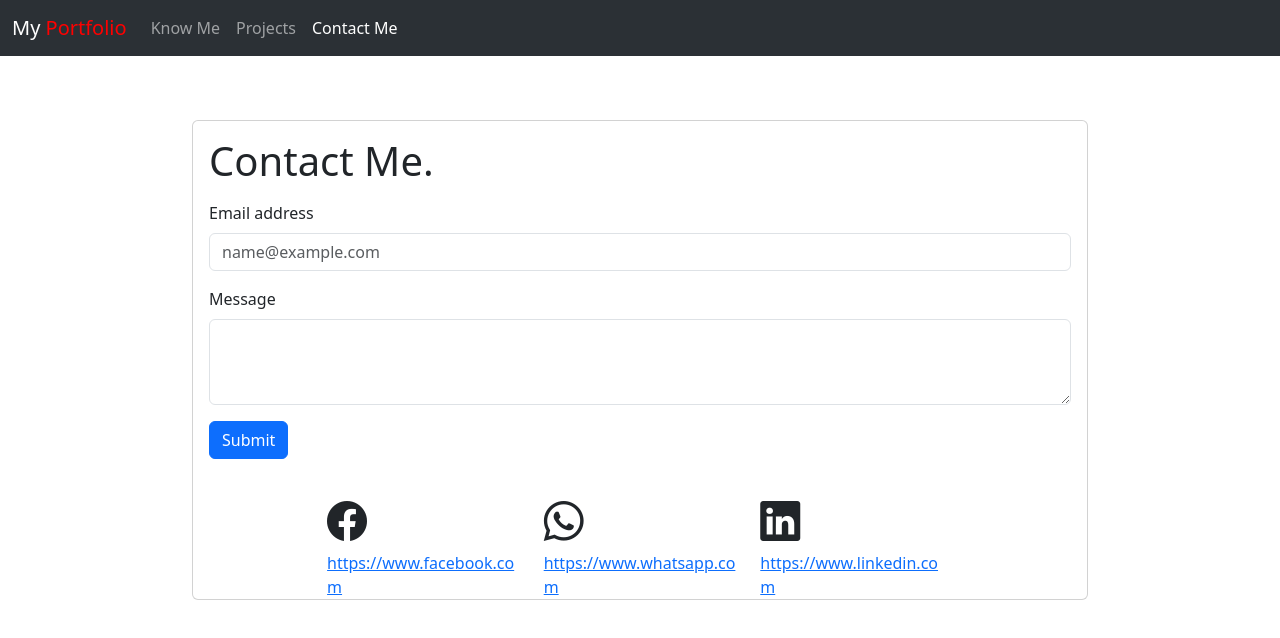
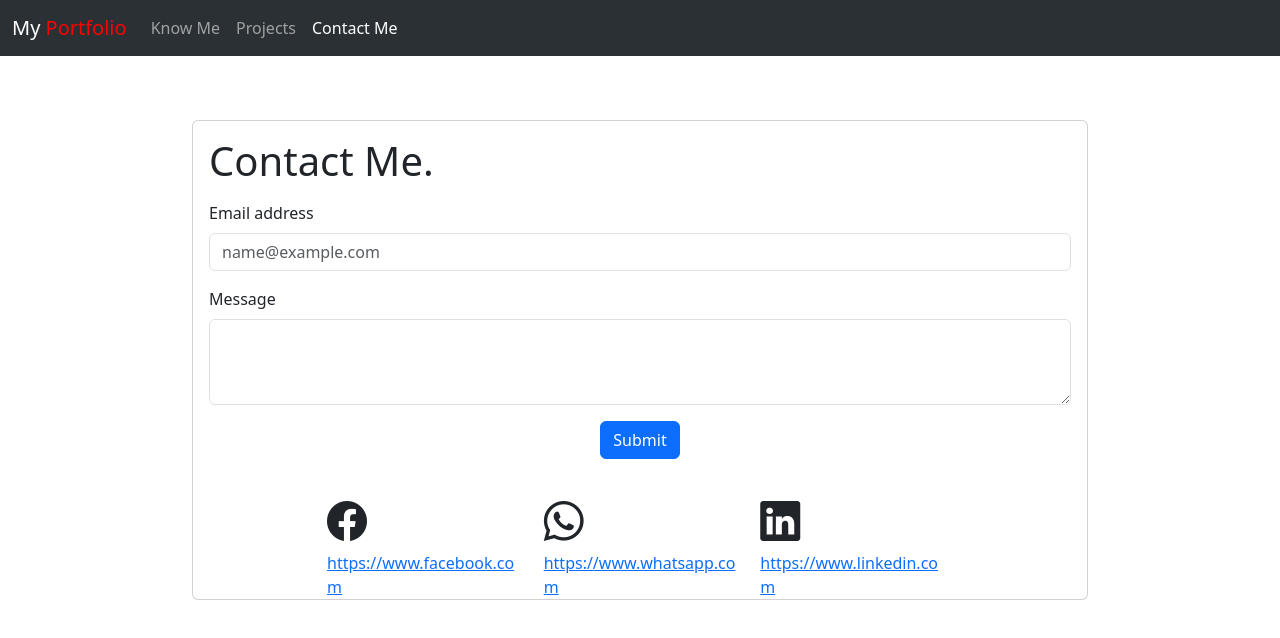
Before and after one commit to nikhilvyas12/My-Portfolio, a plain HTML site: page contact.html in a window 1280 px wide. Drawn offline with nearby package versions, Linux system fonts and the light colour scheme.

Commit message:
Aligned submit button at contact

```diff
--- a/contact.html
+++ b/contact.html
@@ -53,7 +53,10 @@
                         <label for="exampleFormControlTextarea1" class="form-label">Message</label>
                         <textarea class="form-control" id="exampleFormControlTextarea1" rows="3"></textarea>
                     </div>
-                    <button class="btn btn-primary">Submit</button>
+                    <div style="text-align: center;">
+                        <button class="btn btn-primary">Submit</button>
+                    </div>
+                    <!-- <button class="btn btn-primary" style="display: block; margin: 0 auto;">Submit</button> -->
                     </p>
                     <!-- <a href="#" class="btn btn-primary">Go somewhere</a> -->
                 </div>
```
